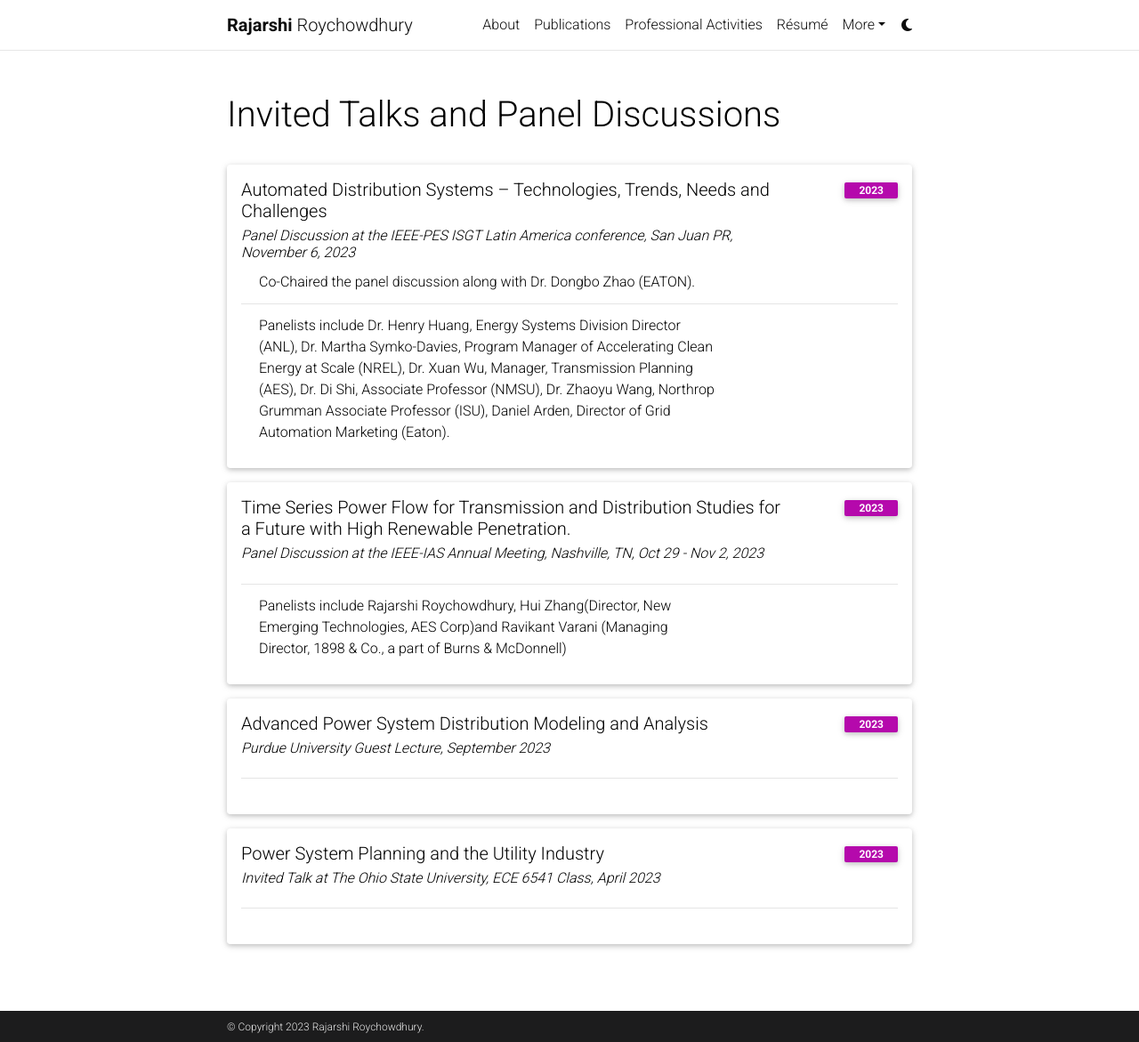
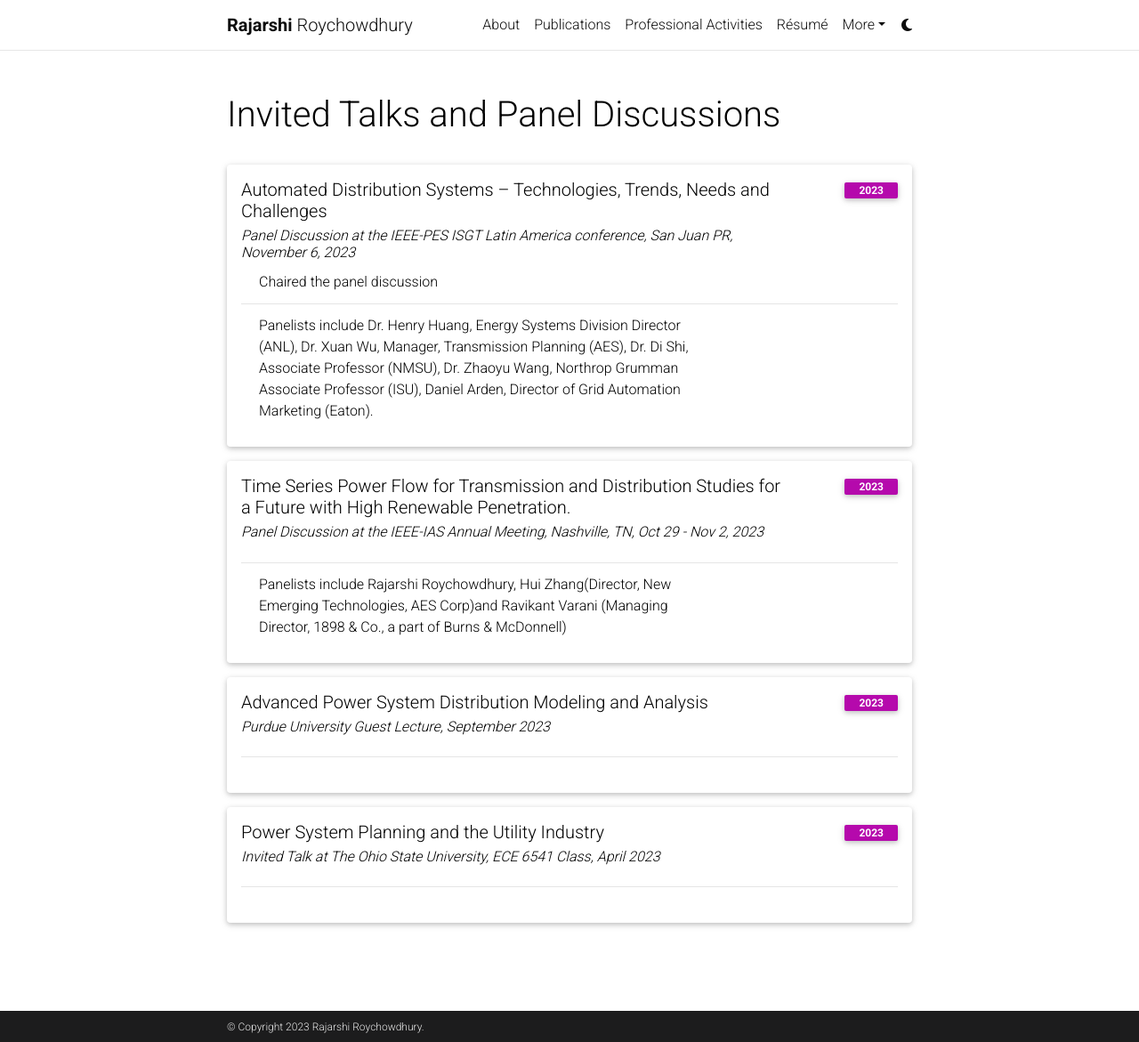
Before and after one commit to rajarshiroychowdhury/rajarshiroychowdhury.github.io, a Jekyll site: the page built from _pages/talks.md, in a window 1280 px wide and 1171 px high. Shown: the whole window at 89% size. Built offline with Jekyll 4.4.1, drawn with Linux system fonts in a browser that asks for light colours; full-size pictures stand in for the smaller copies a plugin makes; comment, search, counter and statistics services are not loaded; a style sheet for code colours, icons or effects is not loaded.

Commit message:
isgt panel changes

```diff
--- a/_config.yml
+++ b/_config.yml
@@ -170,7 +170,7 @@ collections:
     output: true
     permalink: /news/:path/
   projects:
-    output: true
+    output: false
     permalink: /projects/:path/
 
 announcements:
--- a/_pages/talks.md
+++ b/_pages/talks.md
@@ -111,7 +111,7 @@ giscus_comments: false
       <li class="list-group-item">
         <div class="row">
           <div class="col-sm-9">
-            Co-Chaired the panel discussion along with Dr. Dongbo Zhao (EATON).
+            Chaired the panel discussion
           </div>
           <div class="col-sm-3">
           </div>
@@ -120,7 +120,7 @@ giscus_comments: false
       <li class="list-group-item">
         <div class="row">
           <div class="col-sm-9">
-           Panelists include Dr. Henry Huang, Energy Systems Division Director (ANL), Dr. Martha Symko-Davies, Program Manager of Accelerating Clean Energy at Scale (NREL), Dr. Xuan Wu, Manager, Transmission Planning (AES), Dr. Di Shi, Associate Professor (NMSU), Dr. Zhaoyu Wang, Northrop Grumman Associate Professor (ISU), Daniel Arden, Director of Grid Automation Marketing (Eaton).
+           Panelists include Dr. Henry Huang, Energy Systems Division Director (ANL), Dr. Xuan Wu, Manager, Transmission Planning (AES), Dr. Di Shi, Associate Professor (NMSU), Dr. Zhaoyu Wang, Northrop Grumman Associate Professor (ISU), Daniel Arden, Director of Grid Automation Marketing (Eaton).
           </div>
           <div class="col-sm-3">
             <!-- <a href="https://docs.google.com/presentation/d/12e1sxpIHf1mICBM6xSjnnCluqbAZQcE1cxS9P-yykdk/edit?usp=sharing" target="_blank" rel="noopener noreferrer">Slides</a>  -->
```
Also changed, not shown: _news/ISGT-LA_Panel_Announcement.md (+1 -1 lines), 1 other file.
